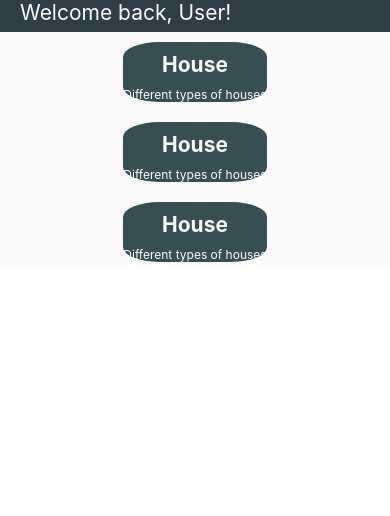
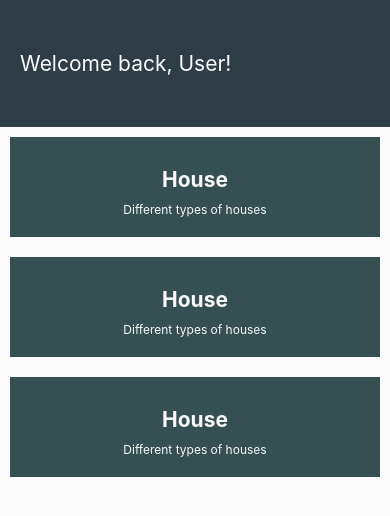
Before and after one commit to Sam-Geboers/Gip-5-Mobile, a React Native app: screen / in a window 390 px wide. Shown: the top 516 px of the page. Built offline with nearby package versions, Linux system fonts and the light colour scheme.

Commit message:
fixed web styling

```diff
--- a/App.js
+++ b/App.js
@@ -8,7 +8,7 @@ export default function App() {
     <View style={styles.container}>
       <StatusBar style='light' />
 
-      <Header />
+      <Header styles={styles.header} />
 
       <View styles={styles.housesContainer}>
         <House style={styles.house} />
@@ -21,19 +21,16 @@ export default function App() {
 
 const styles = StyleSheet.create({
   container: {
+    flex: 1,
     backgroundColor: '#fafafa',
-    alignItems: 'center',
-    justifyContent: 'center',
+    margin: 0,
+    padding: 0,
   },
   housesContainer: {
-    flex: 2,
+    alignItems: 'center',
     flexDirection: 'row',
-    alignItems: 'flex-start',
+    flexWrap: 'wrap',
     justifyContent: 'space-evenly',
     backgroundColor: '#fafafa',
   },
-  house: {
-    flex: 1,
-    aspectRatio: 1,
-  }
 });
--- a/components/Header.js
+++ b/components/Header.js
@@ -10,7 +10,6 @@ export default function Header() {
 
 const styles = StyleSheet.create({
   header: {
-    flex: 2,
     backgroundColor: '#2F3E46',
     minHeight: '15%',
     minWidth: '100%',
--- a/components/House.js
+++ b/components/House.js
@@ -14,10 +14,9 @@ const styles = StyleSheet.create({
     backgroundColor: '#354F52',
     alignItems: 'center',
     justifyContent: 'center',
-    minHeight: '25%',
-    minWidth: '50%',
+    flexBasis: 100,
     margin: 10,
-    borderRadius: '25%'
+    borderRadius: '25',
   },
   title: {
     color: '#fafafa',
```
